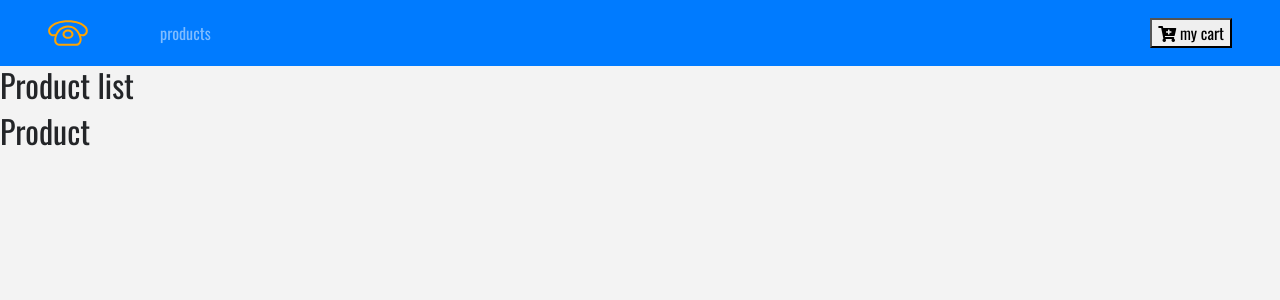
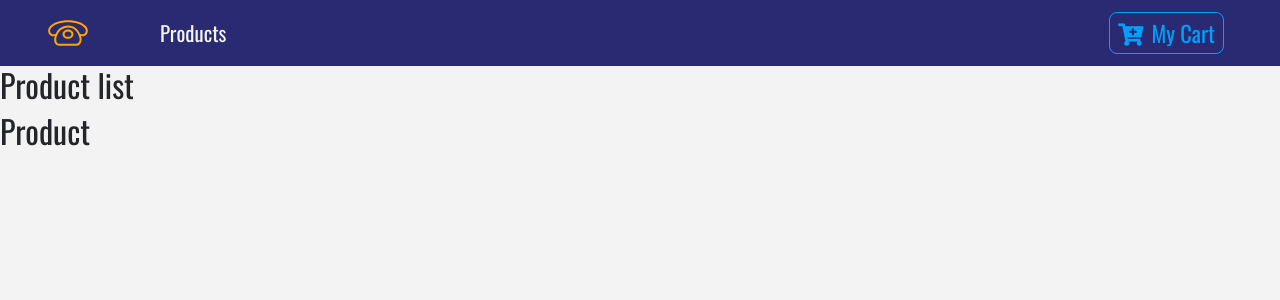
Before and after one commit to uimarshall/REDUX, a React (Create React App) app in the folder ecommerce/: page / in a window 1280 px wide. Shown: the top 300 px of the page. Built offline with nearby package versions, Linux system fonts and the light colour scheme; a web font is replaced by a local one.

Commit message:
add styles to the Navbar component

```diff
--- a/ecommerce/package.json
+++ b/ecommerce/package.json
@@ -7,7 +7,8 @@
     "react": "^16.8.6",
     "react-dom": "^16.8.6",
     "react-router-dom": "^5.0.0",
-    "react-scripts": "2.1.8"
+    "react-scripts": "2.1.8",
+    "styled-components": "^4.2.0"
   },
   "scripts": {
     "start": "react-scripts start",
--- /dev/null
+++ b/ecommerce/src/components/Button.js
@@ -0,0 +1,20 @@
+import styled from "styled-components";
+export const ButtonContainer = styled.button`
+	text-transform: capitalize;
+	font-size: 1.4rem;
+	background: transparent;
+	border: 0.05rem solid var(--lightBlue);
+	color: var(--lightBlue);
+	border-radius: 0.5rem;
+	padding: 0.2rem 0.5rem;
+	margin: 0.2rem 0.5rem;
+	cursor: pointer;
+	transition: all 0.5s ease-in-out;
+	&:hover {
+		background: var(--lightBlue);
+		color: var(--mainBlue);
+	}
+	&:focus {
+		outline: none;
+	}
+`;
--- a/ecommerce/src/components/Navbar.js
+++ b/ecommerce/src/components/Navbar.js
@@ -1,11 +1,13 @@
 import React, { Component } from "react";
 import { Link } from "react-router-dom";
 import logo from "../logo.svg";
+import styled from "styled-components";
+import { ButtonContainer } from "./Button";
 
 export class Navbar extends Component {
 	render() {
 		return (
-			<nav className="navbar navbar-expand-sm bg-primary navbar-dark px-sm-5">
+			<NavWrapper className="navbar navbar-expand-sm bg-primary navbar-dark px-sm-5">
 				{/* https://www.iconfinder.com/icons/1243689/call_phone_icon
     Creative Commons (Attribution 3.0 Unported);
     https://www.iconfinder.com/Makoto_msk */}
@@ -20,13 +22,25 @@
 					</li>
 				</ul>
 				<Link to="/cart" className="ml-auto">
-					<button>
-						<i className="fas fa-cart-plus" /> my cart
-					</button>
+					<ButtonContainer>
+						<span className="mr-2">
+							<i className="fas fa-cart-plus" />
+						</span>
+						my cart
+					</ButtonContainer>
 				</Link>
-			</nav>
+			</NavWrapper>
 		);
 	}
 }
 
+const NavWrapper = styled.nav`
+	background: var(--mainBlue)!important;
+	.nav-link {
+		color: var(--mainWhite) !important;
+		font-size: 1.3rem;
+		text-transform: capitalize;NavWrapper
+	}
+`;
+
 export default Navbar;
```
Also changed, not shown: 1 other file (tests, documents, lock files or other folders).
